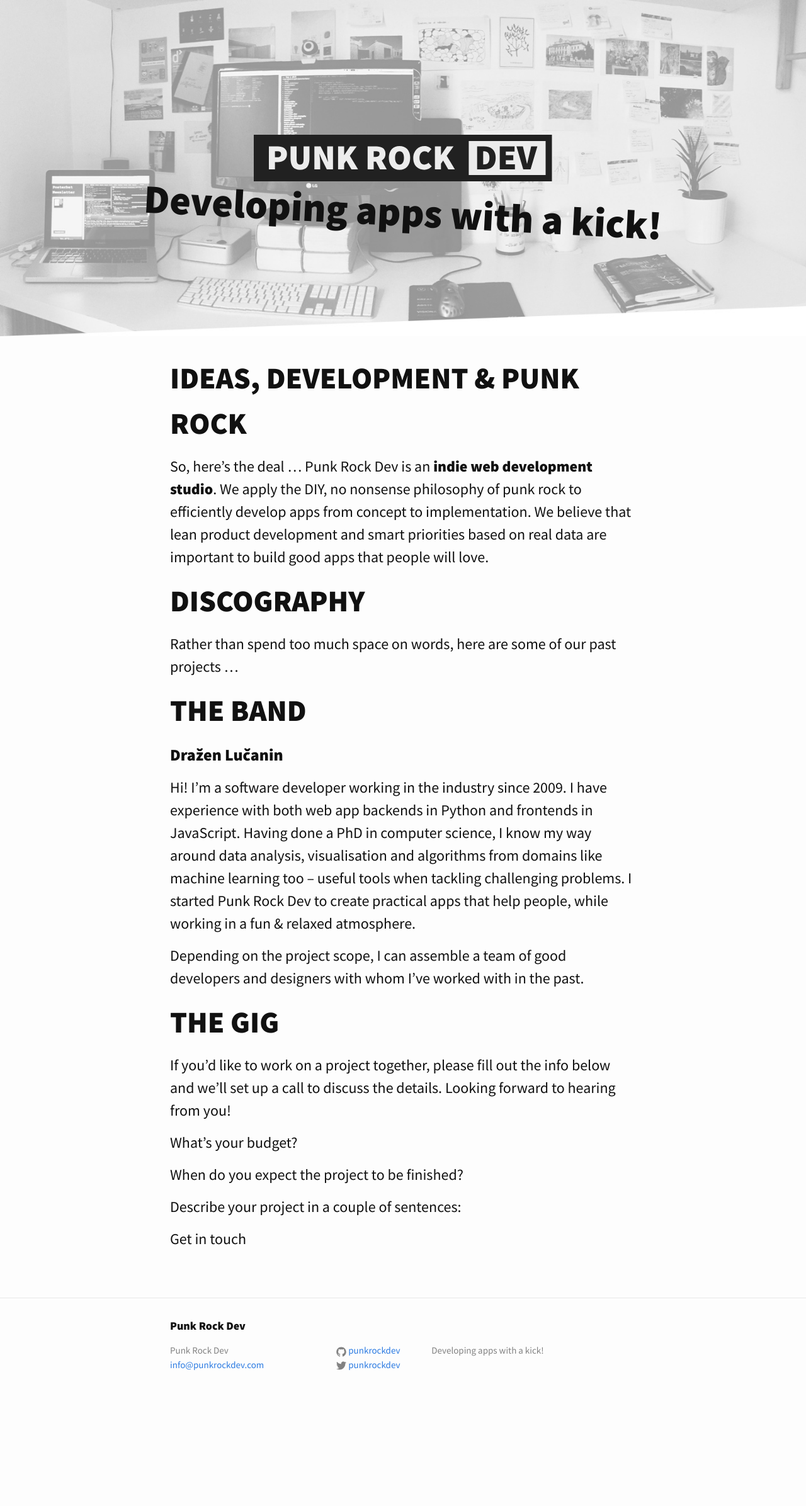
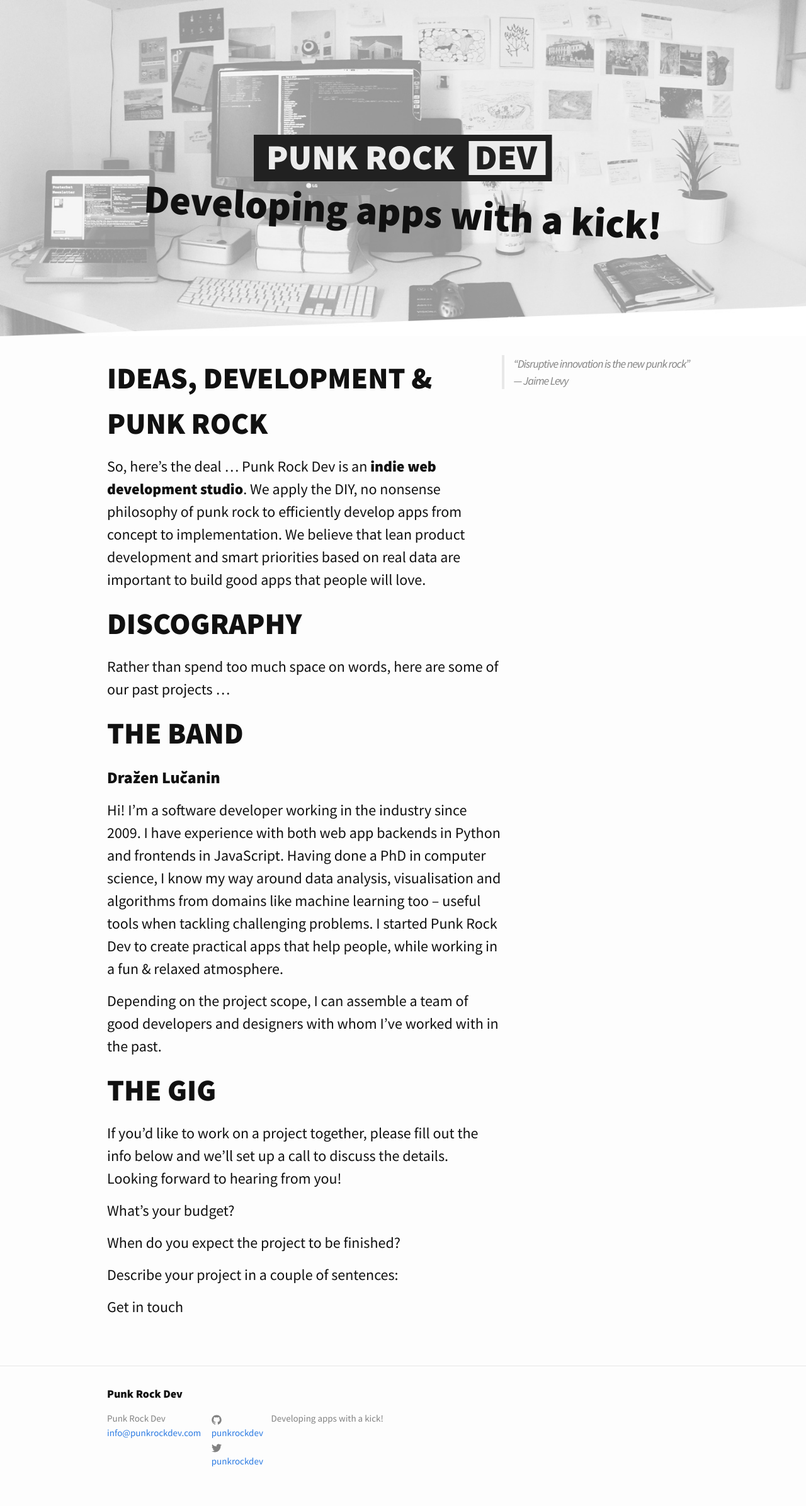
Before and after one commit to punkrockdev/punkrockdev.github.io, a Jekyll site: the page built from index.md, in a window 1280 px wide. Shown: the whole page at 63% size. Built offline with Jekyll 4.4.1, drawn with Linux system fonts in a browser that asks for light colours; before the commit the page ends 2239 px from its top, so only the background shows below that.

Commit message:
2-column grid

```diff
--- a/_includes/header.html
+++ b/_includes/header.html
@@ -7,9 +7,9 @@
         <h2 class="site-subtitle">Developing apps with a kick!</h2>
     </div>
 
-    <div class="wrapper">
+    <!-- <div class="wrapper">
 
-      <!-- <nav class="site-nav">
+         <nav class="site-nav">
          <a href="#" class="menu-icon">
          <svg viewBox="0 0 18 15">
          <path fill="#424242" d="M18,1.484c0,0.82-0.665,1.484-1.484,1.484H1.484C0.665,2.969,0,2.304,0,1.484l0,0C0,0.665,0.665,0,1.484,0 h15.031C17.335,0,18,0.665,18,1.484L18,1.484z"/>
@@ -25,8 +25,8 @@
          {% endif %}
          {% endfor %}
          </div>
-           </nav> -->
+         </nav>
 
-  </div>
+         </div> -->
 
 </header>
--- /dev/null
+++ b/_layouts/home.html
@@ -0,0 +1,12 @@
+---
+layout: default
+---
+
+<div class="col-2-3">
+        {{ content }}
+</div>
+
+<div class="col-1-3">
+    <blockquote>“Disruptive innovation is the new punk rock”<br/>
+    — Jaime Levy</blockquote>
+</div>
--- a/_sass/_base.scss
+++ b/_sass/_base.scss
@@ -154,8 +154,8 @@ pre {
  * Wrapper
  */
 .wrapper {
-    max-width: -webkit-calc(800px - (#{$spacing-unit} * 2));
-    max-width:         calc(800px - (#{$spacing-unit} * 2));
+    max-width: -webkit-calc(#{$content-width} - (#{$spacing-unit} * 2));
+    max-width:         calc(#{$content-width} - (#{$spacing-unit} * 2));
     margin-right: auto;
     margin-left: auto;
     padding-right: $spacing-unit;
@@ -163,8 +163,8 @@ pre {
     @extend %clearfix;
 
     @include media-query($on-laptop) {
-        max-width: -webkit-calc(800px - (#{$spacing-unit}));
-        max-width:         calc(800px - (#{$spacing-unit}));
+        max-width: -webkit-calc(#{$content-width} - (#{$spacing-unit}));
+        max-width:         calc(#{$content-width} - (#{$spacing-unit}));
         padding-right: $spacing-unit / 2;
         padding-left: $spacing-unit / 2;
     }
@@ -176,6 +176,16 @@ pre {
 grid {
     width: auto;
     /* @extend %clearfix; - already in wrapper*/
+}
+
+[class*='col-'] {
+    float: left;
+}
+.col-2-3 {
+    width: 66.66%;
+}
+.col-1-3 {
+    width: 33.33%;
 }
 
 
--- a/css/main.scss
+++ b/css/main.scss
@@ -24,6 +24,8 @@ $grey-color-dark:  darken($grey-color, 25%);
 $on-palm:          600px;
 $on-laptop:        800px;
 
+$content-width:     1000px;
+
 
 
 // Using media queries with like this:
```
Also changed, not shown: index.md (+1 -1 lines). Lines whose indentation alone changed are shown as unchanged.
